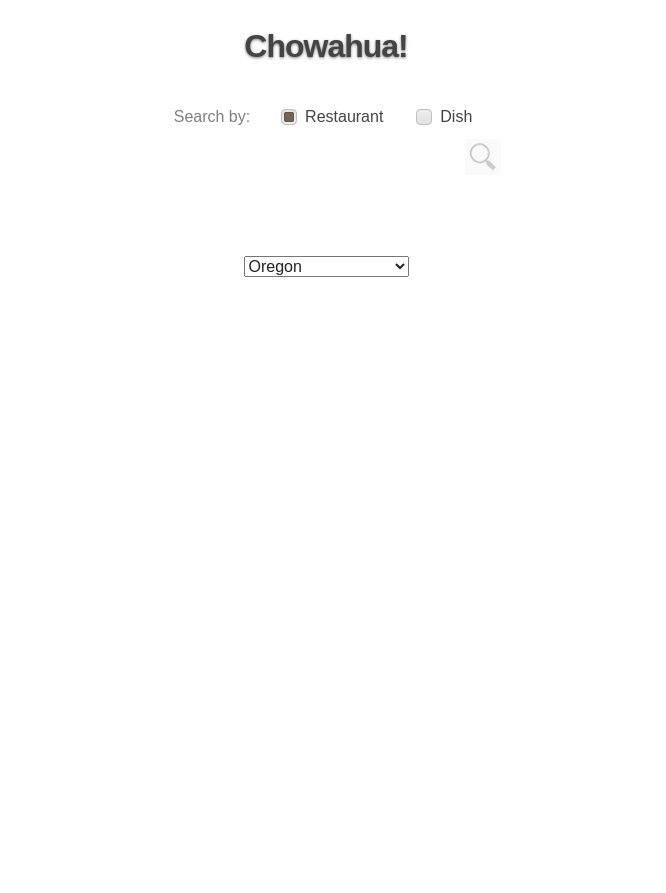
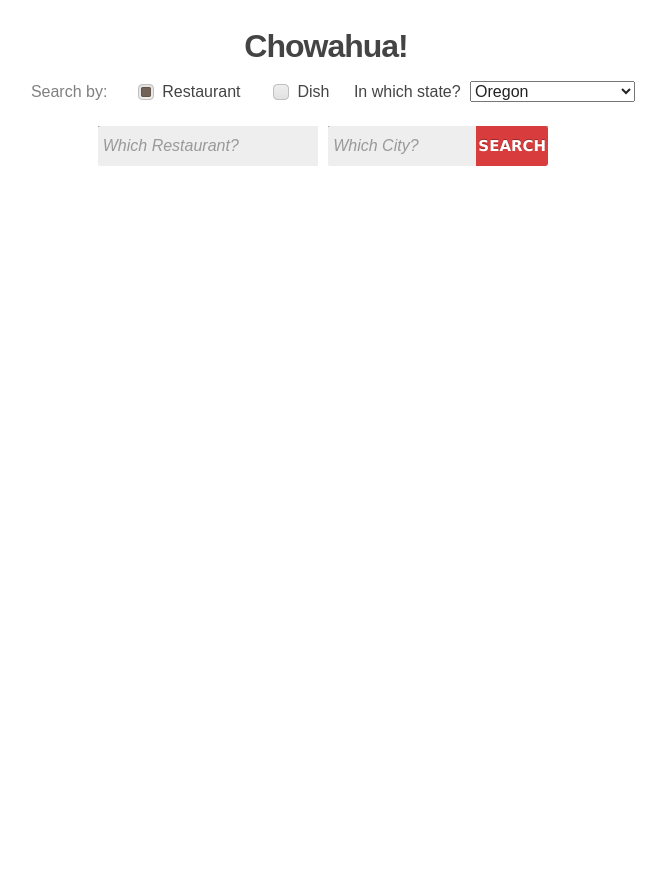
Before and after one commit to jeffbayes/Chow, a Django app: page / in a window 1280 px wide. Shown: the whole page, without its empty margins (314-980 px from the left). After the commit the page ends 166 px from the top, so only its background shows below. Run offline with Django 3.2, Linux system fonts and the light colour scheme; parts of the project's set-up code (start-up, migrations or seed data) failed here and were passed over; some libraries are stand-ins or nearby versions.

Commit message:
Did some serious prettifications

```diff
--- a/main/static/css/main.css
+++ b/main/static/css/main.css
@@ -35,7 +35,7 @@ html {
 }
 
 ::selection {
-    background: #b3d4fc;
+    background: lavender;
     text-shadow: none;
 }
 
@@ -190,13 +190,18 @@ html {
 
 h1 {
   margin: 0px 0px 2px;
-  padding-bottom: 20px;
+  /* padding-bottom: 20px; */
   font-weight: bold;
   font-size: 35px;
   letter-spacing: -1px;
   line-height: 10px;
-  text-shadow: 0 1px 3px rgba(0,0,0,.5);
+  /* color: #D83C3C; */
+  /* text-shadow: 0 1px 3px rgba(0,0,0,.5); */
   font-size: 3em;
+}
+
+a {
+  color: #e54040;
 }
 body {
   color: #444;
@@ -246,108 +251,8 @@ body {
 @import url(https://raw.github.com/FortAwesome/Font-Awesome/master/docs/assets/css/font-awesome.min.css);
 
 
-#wrap {
-  margin: 0 auto;
-  width: 350px;
-  display: inline-block;
-  height: 100px;
-  float: center;
-  padding: 5px 0px 5px;
-  position: relative;
-}
-
-input[type="text"] {
-  height: 30px;
-  font-size: 30px;
-  text-align: center;
-  display: inline-block;
-  font-family: "Helvetica";
-  font-weight: 100;
-  border: none;
-  outline: none;
-  /* color: white; */
-  padding: 10px 3px 0px 3px;
-  padding-right: 3px;
-  width: 350px;
-  top: 0;
-  right: 0;
-  background: none;
-  z-index: 3;
-  cursor: pointer;
-}
-input[name="searchCity"] {
-  position: relative;
-  padding-top: 25px;
-  width: 0px;
-}
 
 
-input[name="searchQuery"] {
-  /* position: absolute; */
-  -webkit-animation-name: expandSearchBar;
-  -webkit-animation-duration: 1s;
-  -webkit-animation-timing-function: cubic-bezier(0.000, 0.795, 0.000, 1.000);
-  /*transition: width .4s cubic-bezier(0.000, 0.795, 0.000, 1.000);*/
-}
-
-input[type="text"]:focus:hover {
-  border-bottom: 1px solid #BBB;
-  /*transition: border-bottom .4s ease;*/
-}
-
-input[type="text"]:focus {
-  width: 350px;
-  z-index: 1;
-  border-bottom: 1px solid #BBB;
-  /*transition: border-bottom .4s ease;*/
-
-  cursor: text;
-}
-input[type="submit"] {
-  height: 36px;
-  width: 36px;
-  display: inline-block;
-  color:red;
-  float: right;
-  background-image: url('../img/searchIcon.png');
-  background-repeat: no-repeat;
-  background-position-x: center;
-  background-position-y: center;
-  text-indent: -10000px;
-  border: none;
-  position: absolute;
-  top: 46px;
-  right: 0;
-  z-index: 3;
-  cursor: pointer;
-  opacity: 0.3;
-  cursor: pointer;
-  transition: opacity .4s ease;
-}
-
-input[type="submit"]:hover {
-  opacity: 0.8;
-}
-
-@-webkit-keyframes expandSearchBar {
-  from {
-    width: 0px;
-  }
-  to {
-    width: 350px;
-    /*-webkit-transition: width .4s cubic-bezier(0.000, 0.795, 0.000, 1.000);;*/
-  }
-}
-
-@-moz-keyframes expandSearchBar {
-  from {
-    width: 0px;
-  }
-  to {
-    width: 350px;
-    /*-moz-transition: width .4s cubic-bezier(0.000, 0.795, 0.000, 1.000);;*/
-  }
-}
 input[type=radio   ]:not(old){
   width   : 28px;
   margin  : 0;
@@ -367,6 +272,132 @@ input[type=radio]:not(old) + label {
 input[type=radio]:not(old):checked + label{
   background-position : 0 -48px;
 }
+
+.search-form {
+  float: center;
+  padding: 15px 0 5px;
+  margin: 0;
+  font-size: 100%;
+  vertical-align: baseline;
+}
+
+.cf:before, .cf:after{
+    /*content:"";*/
+    /* display:table; */
+}
+
+.cf:after{
+    clear:both;
+}
+
+.cf{
+    zoom:1;
+}
+
+ /* Form wrapper styling */
+.search-wrapper {
+  position: relative;
+  vertical-align: top;
+  margin: 0 6px 5px 0;
+  width: 220px;
+  box-shadow: 0 1px 1px rgba(0, 0, 0, .4) inset, 0 1px 0 rgba(255, 255, 255, .2);
+  display: inline-flex;
+}
+
+/* Form text input */
+.search-wrapper input[name="searchQuery"] {
+  width: 220px;
+}
+
+.search-wrapper input {
+width: 138px;
+height: 20px;
+padding: 10px 5px;
+float: left;
+/* font: bold 15px 'lucida sans', 'trebuchet MS', 'Tahoma'; */
+border: 0;
+background: #EEE;
+border-radius: 3px 0 0 3px;
+position: relative;
+}
+
+.search-wrapper input:focus {
+    outline: 0;
+    background: #fff;
+    box-shadow: 0 0 2px rgba(0,0,0,.8) inset;
+}
+
+.search-wrapper input::-webkit-input-placeholder {
+   color: #999;
+   font-weight: normal;
+   font-style: italic;
+}
+
+.search-wrapper input:-moz-placeholder {
+    color: #999;
+    font-weight: normal;
+    font-style: italic;
+}
+
+.search-wrapper input:-ms-input-placeholder {
+    color: #999;
+    font-weight: normal;
+    font-style: italic;
+}
+
+/* Form submit button */
+.search-wrapper button {
+overflow: visible;
+position: relative;
+float: right;
+border: 0;
+padding: 0;
+cursor: pointer;
+height: 40px;
+width: 72px;
+font: bold 15px/40px 'lucida sans', 'trebuchet MS', 'Tahoma';
+color: white;
+text-transform: uppercase;
+background: #D83C3C;
+border-radius: 0 3px 3px 0;
+text-shadow: 0 -1px 0 rgba(0, 0, 0, .3);
+}
+
+.search-wrapper button:hover{
+    background: #e54040;
+}
+
+.search-wrapper button:active,
+.search-wrapper button:focus{
+    background: #c42f2f;
+    outline: 0;
+}
+
+.search-wrapper button:before { /* left arrow */
+    /*content: '';*/
+    position: absolute;
+    border-width: 8px 8px 8px 0;
+    border-style: solid solid solid none;
+    border-color: transparent #d83c3c transparent;
+    top: 12px;
+    left: -6px;
+}
+
+.search-wrapper button:hover:before{
+    border-right-color: #e54040;
+}
+
+.search-wrapper button:focus:before,
+.search-wrapper button:active:before{
+        border-right-color: #c42f2f;
+}
+
+.search-wrapper button::-moz-focus-inner { /* remove extra button spacing for Mozilla Firefox */
+    border: 0;
+    padding: 0;
+}
+
+
 
 /*-----------------------CUSTOM DATA TABLE CSS----------------------*/
 /*==================================================================*/
@@ -444,15 +475,19 @@ table.dataTable {
   table.dataTable.cell-border tbody tr:first-child td {
     border-top: none; }
   table.dataTable.stripe tbody tr.odd, table.dataTable.display tbody tr.odd {
-    background-color: #f9f9f9; }
+    background-color: #E3F4BF !important; }
     table.dataTable.stripe tbody tr.odd.selected, table.dataTable.display tbody tr.odd.selected {
-      background-color: #abb9d3; }
+      background-color: #C0EA6C !important; }
   table.dataTable.hover tbody tr:hover,
   table.dataTable.hover tbody tr.odd:hover,
-  table.dataTable.hover tbody tr.even:hover, table.dataTable.display tbody tr:hover,
-  table.dataTable.display tbody tr.odd:hover,
+  table.dataTable.display tbody tr:hover,
+  table.dataTable.display tbody tr.odd:hover {
+    background-color: #C0EA6C !important;
+  }
+  table.dataTable.hover tbody tr.even:hover,
   table.dataTable.display tbody tr.even:hover {
-    background-color: whitesmoke; }
+    background-color: #f2f4f5 !important;
+  }
     table.dataTable.hover tbody tr:hover.selected,
     table.dataTable.hover tbody tr.odd:hover.selected,
     table.dataTable.hover tbody tr.even:hover.selected, table.dataTable.display tbody tr:hover.selected,
--- a/main/static/js/main.js
+++ b/main/static/js/main.js
@@ -1,5 +1,8 @@
 $(document).ready( function () {
-  //construct data table object with options
+
+  /*-----INDEX.HTML JAVASCRIPT-----*/
+  /*-------------------------------*/
+  //construct DataTable object with options
   var restTable = $('#restaurant_table').DataTable( {
     paging: false,
     scrollY: 400,
@@ -7,49 +10,25 @@ $(document).ready( function () {
     "ordering": false
   });
 
-  //there is no data in the table
-  console.log($('#restaurant_table td').html() );
-  if ($('#restaurant_table td').html() == 'No data available in table') {
-    //hide the dataTable
-    $('#restaurant_table').hide();
-    restTable.columns().visible(false);
-
-    //put placeholder text in search bars
-    $( "input[name=searchQuery]" ).attr("placeholder", "Which Restaurant?");
-    $( "input[name=searchCity]" ).attr("placeholder", "Which City?");
-    //animate the search bar
-    $( "input[name=searchQuery]" ).focus(function() {
-    $( "input[name=searchCity]").css({
-      '-webkit-animation-name': 'expandSearchBar',
-      '-webkit-animation-duration': '1s',
-      '-webkit-animation-timing-function': 'åcubic-bezier(0.000, 0.795, 0.000, 1.000)',
-
-      //TODO - add vendor prefixes
-
-      'width': '350px'
-      });
-    });
-  } else {
-    $( "input[name=searchQuery]" ).css({
-      'width': '350px'
-    });
-    $( "input[name=searchCity]" ).css({
-      'width': '350px'
-    });
-  }
-
+  //change placeholder text based on which search type is selected.
   $("input[value='dishSearch']" ).click(function() {
+    alert ('clicked');
     $("input[name='searchQuery']").attr("placeholder", "Which Dish?");
   });
   $("input[value='restaurantSearch']" ).click(function() {
     $("input[name='searchQuery']").attr("placeholder", "Which Restaurant?");
   });
 
+  /*---RESTAURANT.HTML JAVASCRIPT---*/
+  /*-------------------------------*/
   $('#menu_table').DataTable( {
     paging: false,
     scrollY: 600,
     searching: false,
-    "ordering": false
+    "ordering": false,
+    "oLanguage": {
+        "sEmptyTable":     "Sorry, this restaurant does not have menu data!"
+    }
   });
 
     $('.star').raty({
@@ -70,20 +49,3 @@ $(document).ready( function () {
       }
     });
 });
-
-
-
-function searchText() {
-  var searchValue = document.getElementById('search').value;
-  console.log(searchValue);
-  var string;
-}
-
-function httpGet(theUrl) {
-    var xmlHttp = null;
-
-    xmlHttp = new XMLHttpRequest();
-    xmlHttp.open( "GET", theUrl, false );
-    xmlHttp.send();
-    return xmlHttp.responseText;
-}
--- a/templates/index.html
+++ b/templates/index.html
@@ -21,19 +21,22 @@
                 <div id="wrap">
                     <form class="form-signin span8" id="user_form" method="get" action="">
                         <div id = 'search-type-toggle'>
+                        {% if search_terms.searchType == "dishSearch" %}
+                            <span style="color:gray; padding-right:18px;"> Search by: </span>
+                            <input id="search-type-toggle-cbox" type="radio" name="searchType" value="restaurantSearch">
+                            <label for="restaurant"><span><span></span></span>Restaurant</label>
+
+                            <input id="search-type-toggle-cbox" type="radio" name="searchType" value="dishSearch" checked>
+                            <label for="dish"><span><span></span></span>Dish</label>
+                        {% else %}
                             <span style="color:gray; padding-right:18px;"> Search by: </span>
                             <input id="search-type-toggle-cbox" type="radio" name="searchType" value="restaurantSearch" checked>
                             <label for="restaurant"><span><span></span></span>Restaurant</label>
 
                             <input id="search-type-toggle-cbox" type="radio" name="searchType" value="dishSearch">
                             <label for="dish"><span><span></span></span>Dish</label>
-                        </div>
-
-                        <input id="search" name="searchQuery" type="text" text={{ search_terms.search_query }}>
-                        <input class="search_submit" value="Rechercher" type="submit">
-                        <input class="search" name="searchCity" type="text" text={{ search_terms.city }}>
-                        <br>
-                        <br>
+                        {% endif %}
+                        <span style='padding-right: 5px;'>In which state? </span>
                         <select id='selectState' name="selectState">
                             <option value="AL">Alabama</option>
                             <option value="AK">Alaska</option>
@@ -87,11 +90,31 @@
                             <option value="WI">Wisconsin</option>
                             <option value="WY">Wyoming</option>
                         </select>
-                        <br>
+                        </div>
+                            <div class='search-form'>
+                            {% if search_terms %}
+                                <div class = "search-wrapper cf" name='search-restaurant'>
+                                    <input id='search' type="text" value = {{ search_terms.search_query }} required="yes" name='searchQuery'>
+                                </div>
+                                <div class = "search-wrapper cf">
+                                    <input id='search' type="text" value = {{ search_terms.city }} required="yes" name='searchCity'>
+                                    <button type="submit">Search</button>
+                                </div>
+                            {% else %}
+                                <div class = "search-wrapper cf" name='search-restaurant'>
+                                    <input id='search' type="text" placeholder = "Which Restaurant?" required="yes" name='searchQuery'>
+                                </div>
+                                <div class = "search-wrapper cf">
+                                    <input id='search' type="text" placeholder = 'Which City?' required="yes" name='searchCity'>
+                                    <button type="submit">Search</button>
+                                </div>
+                            {% endif %}
+                            </div>
                     </form> <!-- user_form -->
                 </div> <!-- wrap -->
                 <br>
                 <br>
+                {% if search_terms %}
                     <table id="restaurant_table" class="display">
                     <thead>
                         <tr>
@@ -126,6 +149,7 @@
                     {% endif %}
                     </tbody>
                     </table>
+                {% endif %}
                 <br>
             </div>
         </div>
--- a/templates/restaurant.html
+++ b/templates/restaurant.html
@@ -33,11 +33,6 @@
                 </div> <!-- restaurantDetails -->
             </div> <!-- restaurantInfo -->
             </div> <!-- restaurantHeader -->
-                <br>
-                <!-- test -->
-                {{ request }}
-
-                <!-- test -->
         <table id="menu_table" class="display">
             <thead>
                 <tr>
```
Lines whose indentation alone changed are shown as unchanged.
